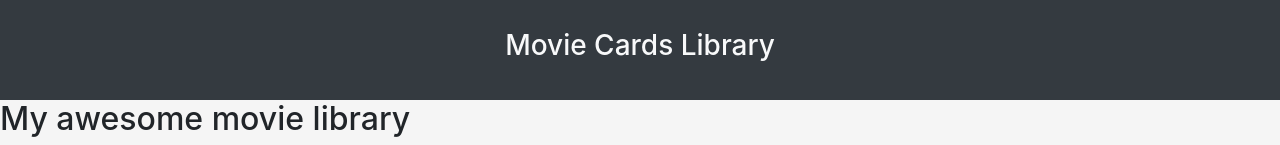
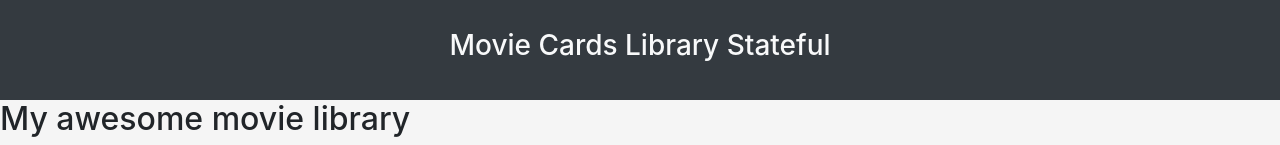
Before and after one commit to AndersonSilva94/project-movie-cards-library-stateful, a React (Create React App) app: page / in a window 1280 px wide. Shown: the top 145 px of the page. Built offline with nearby package versions, Linux system fonts and the light colour scheme.

Commit message:
refactor: :art: Add className in SearchBar form, Add Stateful to the header component

```diff
--- a/src/components/Header.jsx
+++ b/src/components/Header.jsx
@@ -4,7 +4,7 @@ class Header extends React.Component {
   render() {
     return (
       <header className="movie-card-header">
-        <h1 className="page-title">Movie Cards Library</h1>
+        <h1 className="page-title">Movie Cards Library Stateful</h1>
       </header>
     );
   }
--- a/src/components/SearchBar.jsx
+++ b/src/components/SearchBar.jsx
@@ -7,7 +7,7 @@ class SearchBar extends React.Component {
     const { searchText, onSearchTextChange, bookmarkedOnly,
       onBookmarkedChange, selectedGenre, onSelectedGenreChange } = this.props;
     return (
-      <form data-testid="search-bar-form">
+      <form data-testid="search-bar-form" className="searchbar-area">
         <label htmlFor="search-area" data-testid="text-input-label">
           Inclui o texto:
           <input
```
